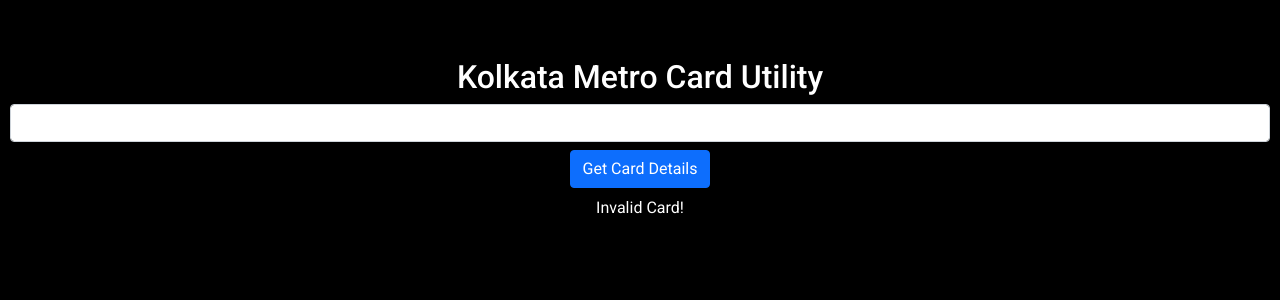
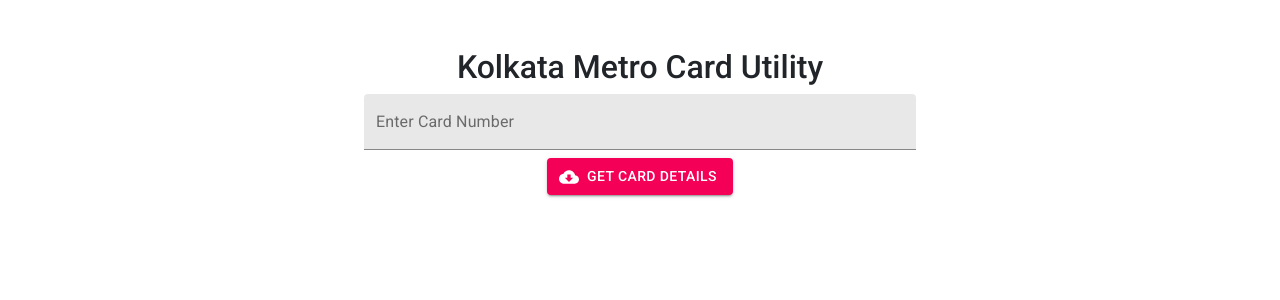
Before and after one commit to mannapijush1coretech/kolkata-metro-card-details-checker, a React (Create React App) app: page / in a window 1280 px wide. Shown: the top 300 px of the page. Built offline with nearby package versions, Linux system fonts and the light colour scheme; the HTML template or start-up script is replaced by a standard one.

Commit message:
material-final-build

```diff
--- a/public/index.html
+++ b/public/index.html
@@ -29,20 +29,11 @@
     />
     <title>Kolkata Metro Card Utility </title>
   </head>
-  <body class="text-white">
+  <body class="">
     <noscript>
       You need to enable JavaScript to run this app.
     </noscript>
     <div style="margin: 10px;"id="root"></div>
-    <!--
-      This HTML file is a template.
-      If you open it directly in the browser, you will see an empty page.
 
-      You can add webfonts, meta tags, or analytics to this file.
-      The build step will place the bundled scripts into the <body> tag.
-
-      To begin the development, run `npm start` or `yarn start`.
-      To create a production bundle, use `npm run build` or `yarn build`.
-    -->
   </body>
 </html>
--- a/src/App.css
+++ b/src/App.css
@@ -5,22 +5,28 @@
   font-family: 'Roboto','SF Pro Text', 'SF Pro Icons', 'Helvetica Neue', 'Helvetica',
     'Arial', sans-serif;
   hyphens: auto;
-  line-height: 1.65;
   margin: 0 auto;
   max-width: 680px;
   min-height: 100vh;
   padding: 72px 0;
   text-align: center;
 }
-div{
+.leftTxt{
+  text-align: left !important;
+}
+.centerTxt{
+  text-align: center !important;
+}
+.centerItem{
   text-align: center;
   align-content: center;
+}
+div{
   font-family: 'Roboto','SF Pro Text', 'SF Pro Icons', 'Helvetica Neue', 'Helvetica',
     'Arial', sans-serif;
+    font-size: 14px;
 }
-body{
-  background-color: black;
-}
+
 h1 {
   font-size: 45px;
 }
--- a/src/App.js
+++ b/src/App.js
@@ -1,14 +1,16 @@
 import React from 'react';
-import { useEffect, useState } from 'react';
+import { useEffect, useState,useRef } from 'react';
 import './App.css';
-import {Button} from 'react-bootstrap';
+import {Button,TextField,Container,Snackbar,BottomNavigation,BottomNavigationAction} from '@material-ui/core';
+import {Alert} from '@material-ui/lab';
+import {SpinnerDotted} from 'spinners-react';
+import {FaceTwoTone,CloudDownload,LocationCityTwoTone} from '@material-ui/icons'
 
 
 function App() {
-  const [resdef,setResDef]=useState({
-    status:'-200',
-    msg:"Invalid Card!"
-  });
+  const txtRef=useRef('');
+  const [resdef,setResDef]=useState(false);
+  const [isLoading,setIsLoading]=useState('');
   const [cardNo,setCardNo]=useState('');
   const [data,setData]=useState({
     data:'',
@@ -16,24 +18,72 @@
   });
 
   const getCard= async() =>{
+    var cardnum=txtRef.current.value;
+    setCardNo(cardnum);
+    console.log("id -"+cardnum);
     //const res=await fetch(process.env.API_URL+"");
-    if(cardNo.length==9){
-      console.log(cardNo);
-      const res=await fetch(process.env.REACT_APP_API_URL+"cardNumber="+cardNo+"&reCardNumber="+cardNo);
-      console.log(res);
+    if(cardnum.length==9){
+      setResDef(true);
+      setIsLoading(true);
+      console.log(cardnum);
+      const res=await fetch(process.env.REACT_APP_API_URL+cardnum)
+      .then(res=>res.json())
+      .then(res=> {setData({
+        data:res,
+        loading:false
+      })})
+      setIsLoading(false);
+      console.log(data.data);
     }else{
 
     }
   }
 
   return (
-    <div className="vw-75">
-      <h2>Kolkata Metro Card Utility</h2>
-      <input value={cardNo} onChange={e=>setCardNo(e.target.value)} className="form-control vw-25" type="text" maxLength="9" minLength="9"/>
-      <Button onClick={getCard}className="m-2">Get Card Details</Button>
+    <Container maxWidth="sm">
+      <h2 className="centerTxt">Kolkata Metro Card Utility</h2>
+      <TextField color="secondary"inputRef={txtRef}id="outlined-basic" fullWidth variant="filled"label="Enter Card Number"  />
+      <center><Button color="secondary" startIcon={<CloudDownload/>} variant="contained" onClick={getCard}className="mt-2 centerItem">Get Card Details</Button></center>
       <br />
-      <div>{resdef.status=='-200'?resdef.msg:""}</div>
-    </div>
+      {!resdef?'':(
+        <div className="p-2 bg-dark fw-normal border border-danger rounded">
+          <div >{
+          isLoading?(<div className="centerItem"><SpinnerDotted color="#ad0048"/></div>): (
+            <div>{
+              data.data.balance>=30 &&
+                <p className="centerTxt text-success fs-5">Balance - ₹ {data.data.balance}</p>
+              }
+              {
+                data.data.balance<30 &&
+                <p className="centerTxt text-danger fs-5">Balance - ₹ {data.data.balance}</p>
+              }
+              <div className="text-warning">
+              Last Journey Details  -
+              <br/><p className="text-info centerTxt">
+              {data.data.startLocation+" - "+data.data.endLocation}</p><hr></hr>
+              </div>
+              <div className="text-warning">
+              Card Validity Upto -
+              <br/><p className="text-info centerTxt">
+              {data.data.strValidUpto?data.data.strValidUpto:"Expired or Not found !"}</p><hr></hr>
+
+              </div>
+              <div className="text-warning">
+              Card Last Used on  -
+              <br/><p className="text-info centerTxt">
+              {data.data.strLastUsedInGateOn?data.data.strLastUsedInGateOn+" at "+data.data.endLocation+" Gate":"Expired or Not found !"}</p>
+              <br/><Alert severity="success">Balance and other details may vary . Please recheck with station!</Alert>
+              </div>
+              <br/>
+
+            </div>
+          )
+          }</div>
+
+        </div>
+      )
+      }
+    </Container>
   );
 }
 
```
Also changed, not shown: package.json (+5 -3 lines), 2 other files (tests, documents, lock files or other folders).
